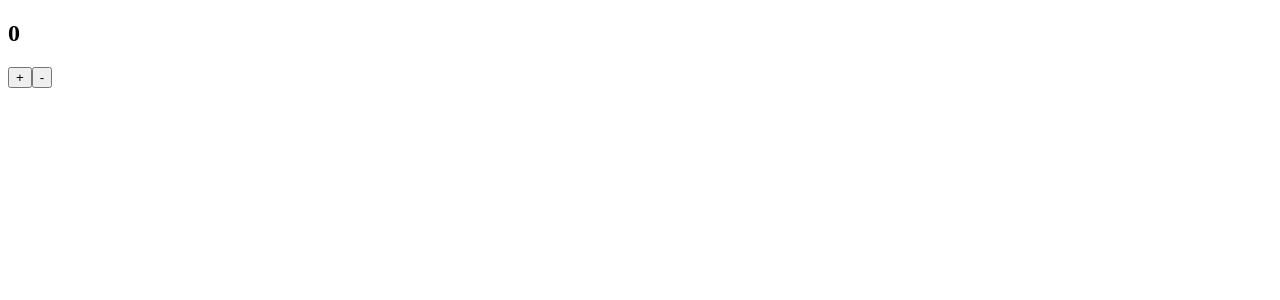
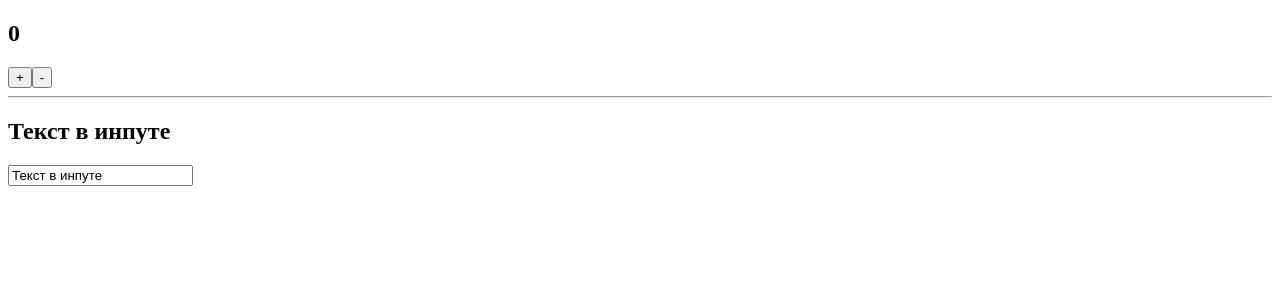
Before and after one commit to uniqcle/react-fund-course, a React (Create React App) app: page / in a window 1280 px wide. Shown: the top 300 px of the page. Built offline with nearby package versions, Linux system fonts and the light colour scheme.

Commit message:
управляемый input

```diff
--- a/src/App.js
+++ b/src/App.js
@@ -2,6 +2,7 @@
 
 function App() {
   const [likes, setLikes] = useState(0)
+  const [value, setValue] = useState('Текст в инпуте')
 
   const increment = () => {
     setLikes(likes + 1)
@@ -16,6 +17,9 @@
       <h2>{likes}</h2>
       <button onClick={increment}>+</button>
       <button onClick={decrement}>-</button>
+      <hr />
+      <h2>{value}</h2>
+      <input type="text" value={value} onChange={e => setValue(e.target.value)} />
     </div>
   );
 }
```
